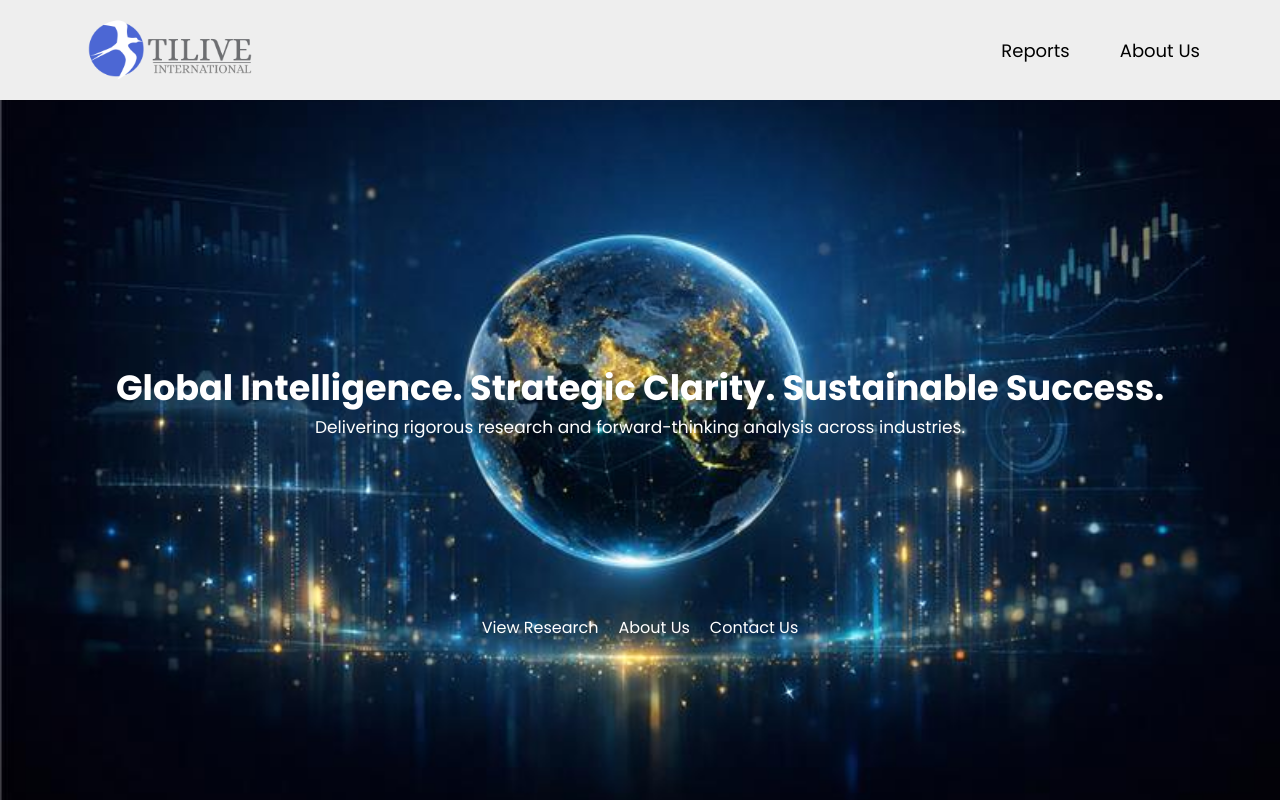
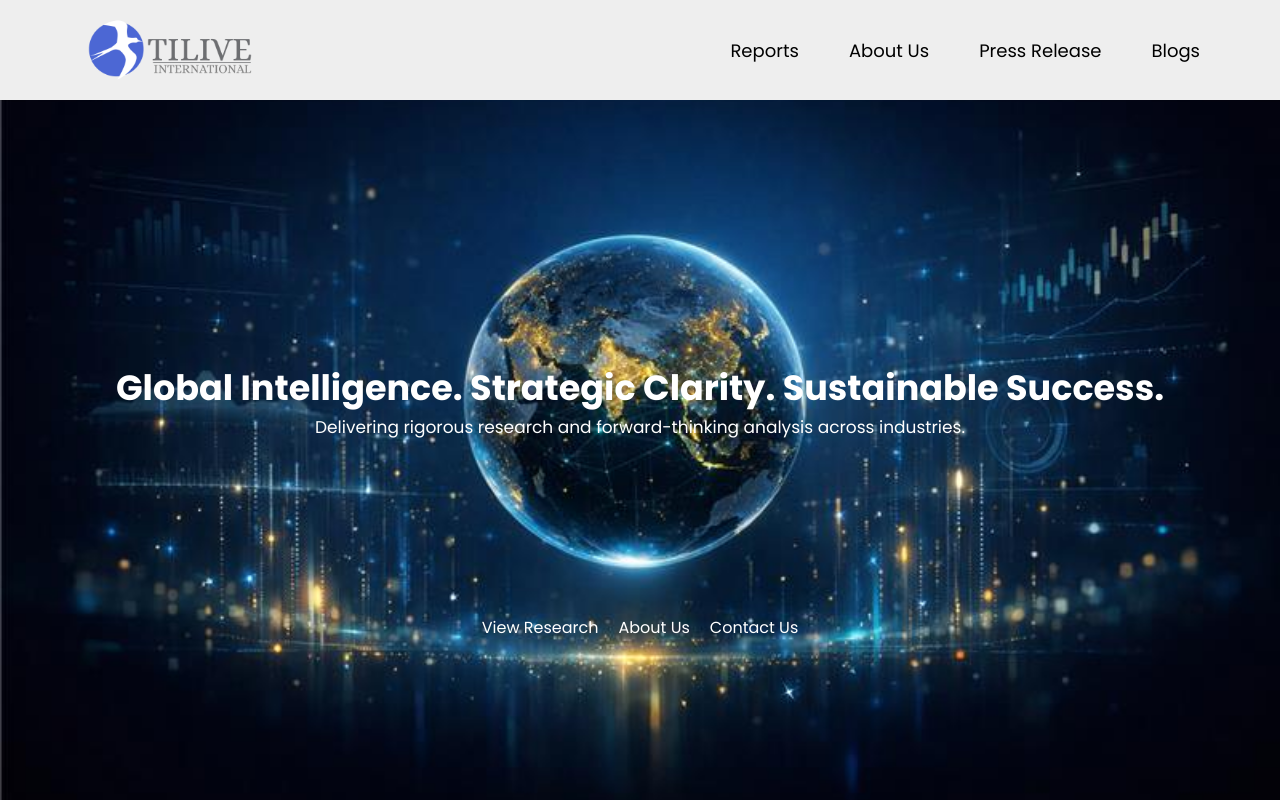
Before and after one commit to ArulRosario93/tiliveresearch, a React (Vite) app: page / in a window 1280 px wide. Shown: the top 802 px of the page. Built offline with nearby package versions, Linux system fonts and the light colour scheme.

Commit message:
Navs Updated

```diff
--- a/src/Components/NavBar/NavBar.jsx
+++ b/src/Components/NavBar/NavBar.jsx
@@ -7,7 +7,7 @@ import logo from "../../assets/mediumsmall.png";
 
 const NavBar = () => {
 
-    const navItem = ['Reports', 'About Us'];
+    const navItem = ['Reports', 'About Us', "Press Release", "Blogs"];
     const navigate = useNavigate();
 
     const [navHover, setNavHover] = useState('');
```
